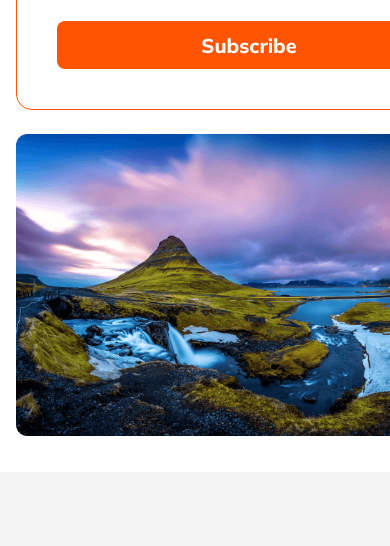
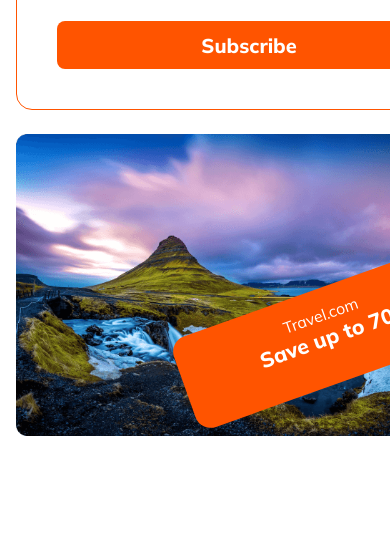
Before and after one commit to efaaz/Travel-agency-website, a plain HTML site: page index.html in a window 390 px wide. Shown: the part 5640-6186 px from the top of the page. Drawn offline with Linux system fonts and the light colour scheme.

Commit message:
newsletter styles added

```diff
--- a/index.html
+++ b/index.html
@@ -121,6 +121,10 @@
               <img src="Images/Rectangle 8 (1).png" alt="" class="form-img">
            </div>
         </section>
+        <div class="cuppon">
+            <p class="cuppon-text-site">Travel.com</p>
+            <p class="cuppon-discount-text">Save up to 70%</p>
+          </div>
     </main>
     <footer>
         <div class="footer-logo-heading">
--- a/styles/index.css
+++ b/styles/index.css
@@ -324,8 +324,34 @@ header{
 }
 
 .form-img{
+position: relative;
+}
 
+.cuppon{
+    left: 60rem;
+    bottom: 13rem;
+    position: relative;
+    border-radius: 1rem;
+    background: #FF5400;
+    width: 19rem;
+    height: 6rem;
+    transform: rotate(-19.628deg);
+    padding: 1rem 1rem 0rem 1rem;
 }
+
+.cuppon-text-site{
+    color: #FFF;
+    text-align: center;
+    font-size: 1.5rem;
+    font-weight: 400;
+}
+
+.cuppon-discount-text{
+    color: #FFF;
+    font-size: 2rem;
+    font-weight: 800;
+    padding: 0rem 0rem 0rem 2rem;
+    }
 
 /* Footer Section */
 
@@ -533,5 +559,21 @@ hr{
     .btn-subscribe{
         width: 24rem;
     }
+    .cuppon{
+        left: 11rem;
+        bottom: 11.5rem;
+        width: 17rem;
+        height: 5rem;
+        padding: 1rem 1rem 0rem 1rem;
+    }
+
+    .cuppon-text-site{
+        font-size: 0.99088rem;
+    }
+
+    .cuppon-discount-text{
+        font-size: 1.32113rem;
+        padding: 0rem 0rem 0rem 4rem;
+        }
 
 }
```
